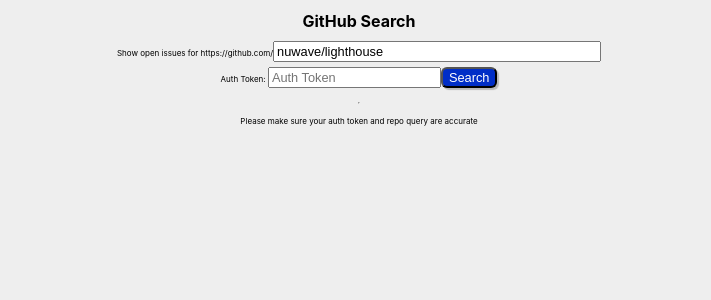
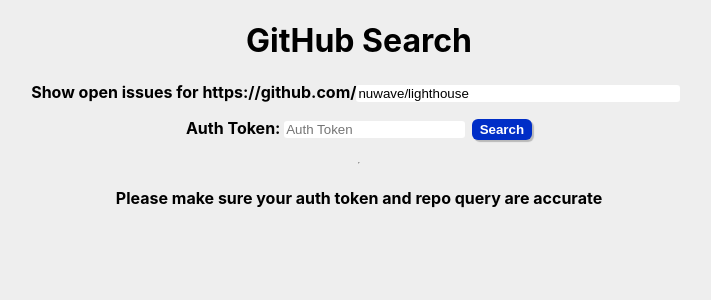
Before and after one commit to jfrank325/graphql-project, a React (Create React App) app: page / in a window 1280 px wide. Shown: the top 300 px of the page, without its empty margins (281-992 px from the left). Built offline with nearby package versions, Linux system fonts and the light colour scheme; no server answers.

Commit message:
styling touches

```diff
--- a/src/App.css
+++ b/src/App.css
@@ -3,6 +3,7 @@
   font-size: 16px;
   margin: 0;
   padding: 0;
+  font-weight: 700;
 }
 
 .App {
@@ -10,7 +11,6 @@
   flex-direction: column;
   text-align: center;
   height: 100vh;
-  font-size: 0.5rem;
 }
 
 /* .organization-container {
@@ -32,9 +32,10 @@
   color: white;
   border-radius: 6px;
   margin-bottom: 10px;
-  font-size: 0.8rem;
-  /* border: 2px solid white; */
+  padding: 0.2rem 0.5rem;
+  font-weight: 700;
   box-shadow: 2px 2px 1px rgb(185, 185, 185);
+  border: none;
 }
 
 .pulls-issues-box {
@@ -62,8 +63,10 @@
 }
 
 input {
-  margin-bottom: 5px;
-  font-size: 0.8rem;
+  margin-bottom: 1rem;
+  border: none;
+  margin-right: 0.4rem;
+  border-radius: 3px;
 }
 
 @media (max-width: 900px) {
```
